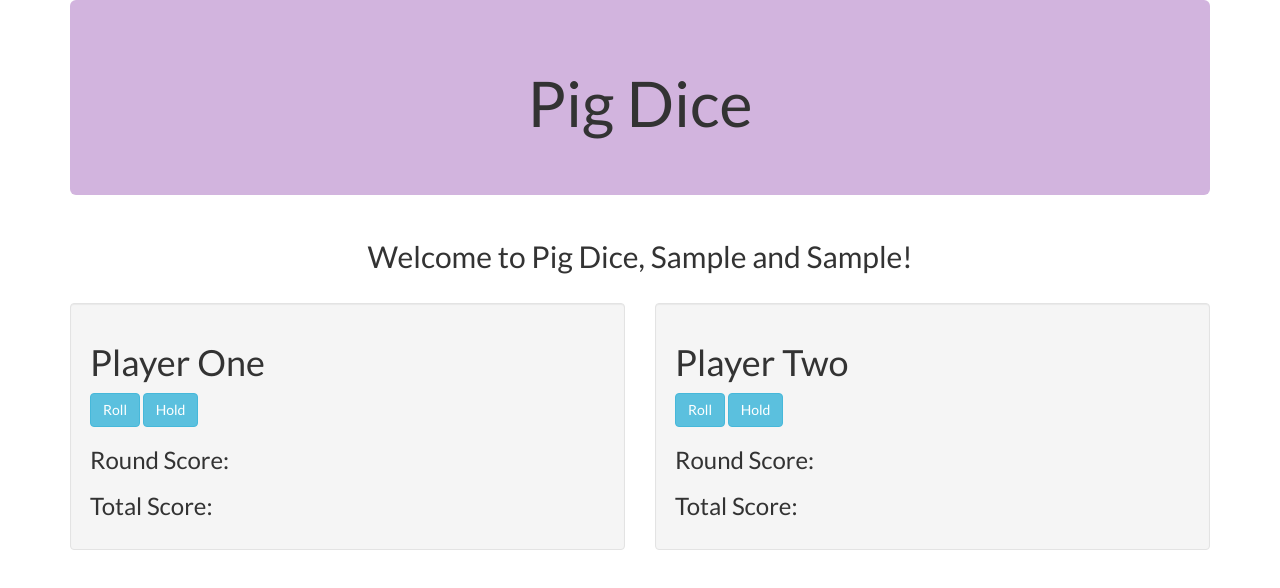
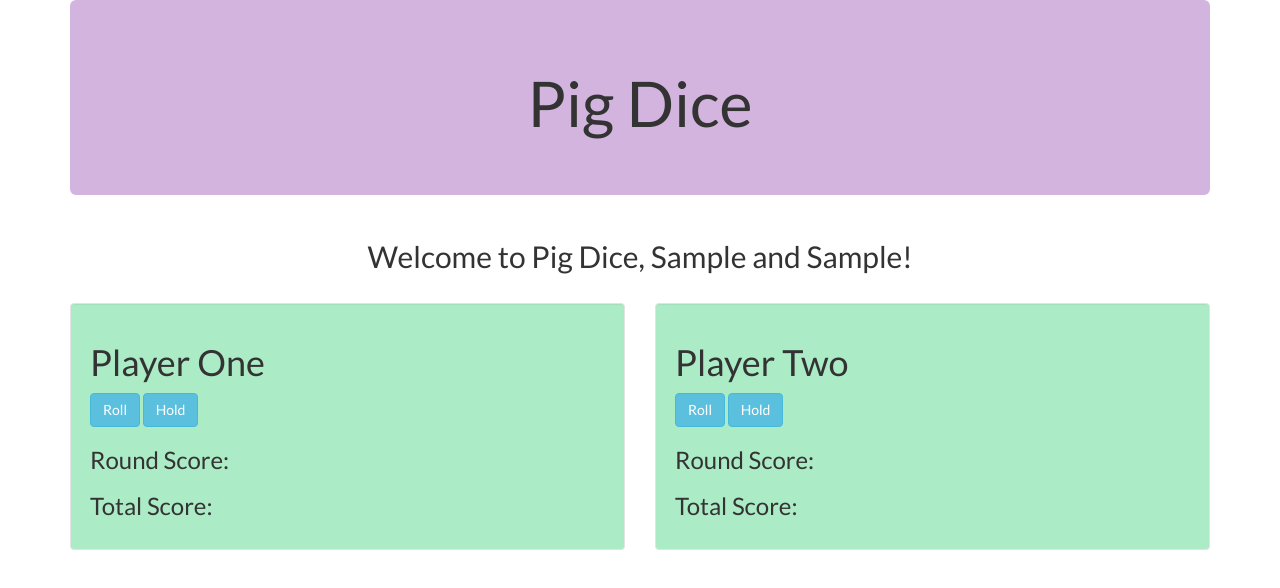
Before and after one commit to masenmatthews/JS_PigDice, a plain HTML site: page index.html in a window 1280 px wide. Both pictures are taken after typing "Sample", "Sample" into the empty fields and a click on the button "Submit". Drawn offline with Linux system fonts and the light colour scheme.

Commit message:
change well color

```diff
--- a/css/styles.css
+++ b/css/styles.css
@@ -25,3 +25,7 @@
 #player-one-roll, #player-one-score, #player-two-roll, #player-two-score {
   font-size: 20px;
 }
+
+.well {
+  background-color: #ABEBC6;
+}
```
